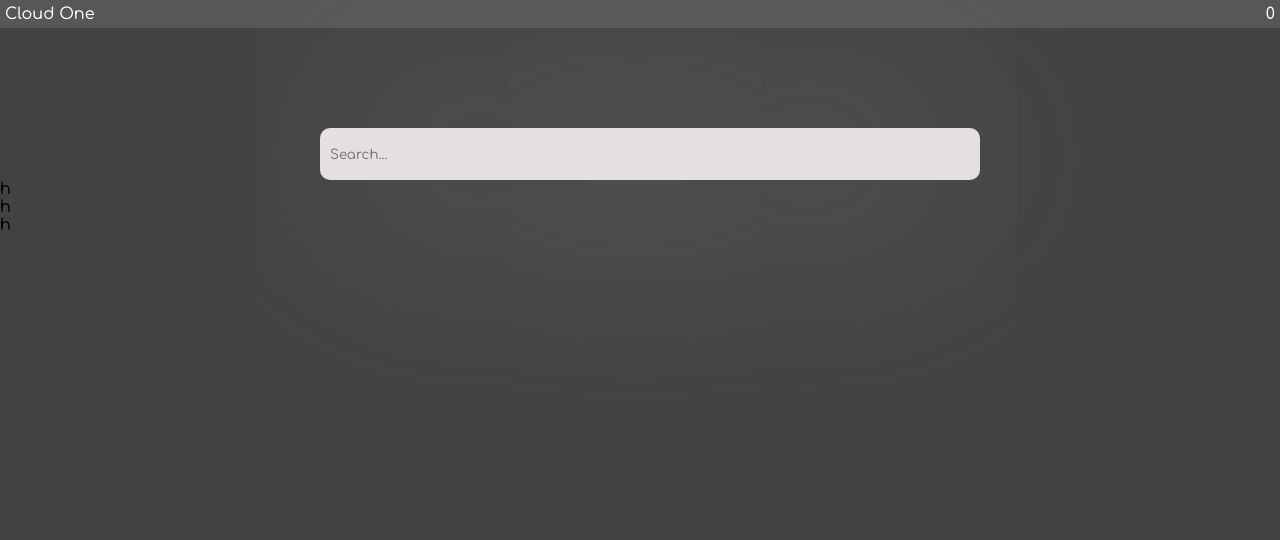
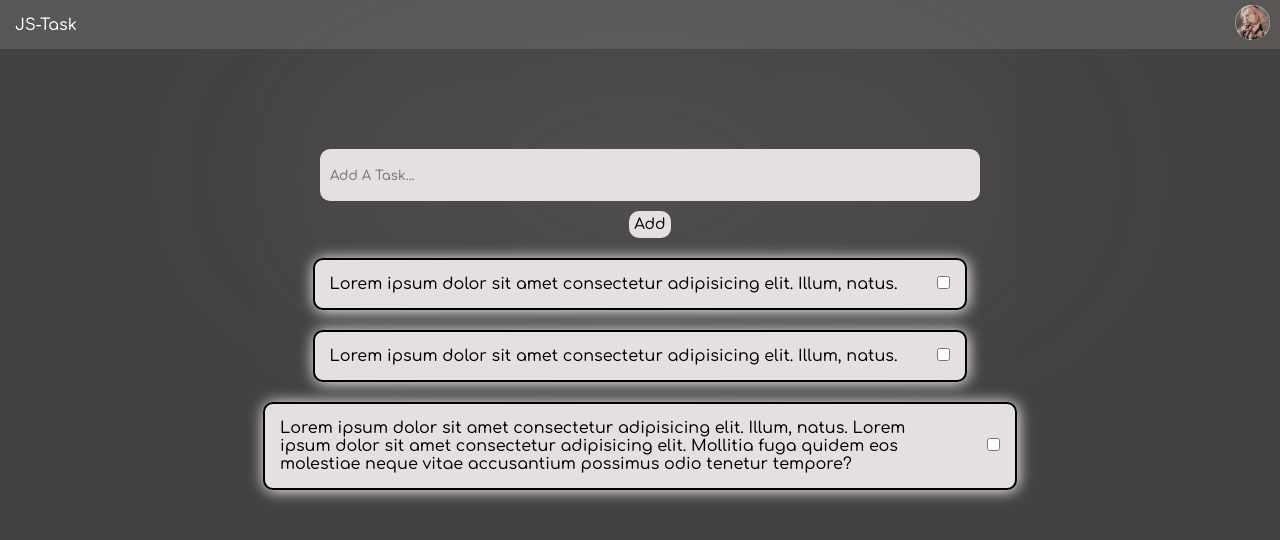
Before and after one commit to Lakshya757/JS-Task-Complete, a plain HTML site: page index.html in a window 1280 px wide. Drawn offline with Linux system fonts and the light colour scheme.

Commit message:
frontend completed

```diff
--- a/index.html
+++ b/index.html
@@ -11,28 +11,53 @@
 <link rel="stylesheet" href="style.css">
 
 <body>
-<div class="nav">
-    <div class="name">
-        Cloud One
+    <div class="nav">
+        <div class="name">
+            JS-Task
+        </div>
+        <div class="icon align">
+            <a href="#" id="profile_trigger"><img src="pfp.png" alt="Ok"></a>
+        </div>
     </div>
-    <div class="icon">
-        0
+    <div class="align">
+        <div class="search">
+            <input type="text" id="task" placeholder="Add A Task..." class="search">
+            <button class="add_btn">Add</button>
+        </div>
     </div>
-</div>
-    <div class="align"><div class="search">
-        <input type="text" id="search" placeholder="Search..." class="search">
-    </div></div>
-    <div class="cards">
-        <div class="title">
+    <div class="align">
+        <div class="cards align">
+            <div class="text">
+                Lorem ipsum dolor sit amet consectetur adipisicing elit. Illum, natus.
+
+            </div>
+            <div class="checkbox">
+                <input type="checkbox" name="completed" id="conpleted">
+            </div>
         </div>
-        <div class= "text">
-            h
+    </div>
+    <div class="align">
+        <div class="cards align">
+            <div class="text">
+                Lorem ipsum dolor sit amet consectetur adipisicing elit. Illum, natus.
+
+            </div>
+            <div class="checkbox">
+                <input type="checkbox" name="completed" id="conpleted">
+            </div>
         </div>
-        <div class="date">
-            h
-        </div>
-        <div class="time">
-            h
+    </div>
+    <div class="align">
+        <div class="cards align">
+            <div class="text">
+                Lorem ipsum dolor sit amet consectetur adipisicing elit. Illum, natus.
+                Lorem ipsum dolor sit amet consectetur adipisicing elit. Mollitia fuga quidem eos molestiae neque vitae accusantium possimus odio tenetur tempore?
+
+
+            </div>
+            <div class="checkbox">
+                <input type="checkbox" name="completed" id="conpleted">
+            </div>
         </div>
     </div>
 </body>
--- a/style.css
+++ b/style.css
@@ -1,21 +1,28 @@
 @import url('https://fonts.googleapis.com/css2?family=Comfortaa:wght@500&display=swap');
 
-*{
+* {
     margin: 0;
     padding: 0;
     font-family: 'Comfortaa', cursive;
 }
-body{
+
+body {
     background-color: #444241;
 }
-.nav{
+
+.nav {
     display: flex;
     align-items: center;
     justify-content: space-between;
     background-color: #585756;
-    color:white;
+    color: white;
     padding: 5px;
- }
+}
+
+.name{
+    margin-left: 10px;
+}
+
 .search {
     display: flex;
     align-items: center;
@@ -42,12 +49,58 @@ body{
 }
 
 .search input:focus {
-    color: white;
+    color: black;
 }
 
-.align{
+.align {
     display: flex;
     align-items: center;
     justify-content: center;
 
 }
+
+.icon {
+    padding-right: 5px;
+}
+
+.icon img {
+    width: 35px;
+}
+
+.icon a {
+    all: unset;
+}
+
+
+
+
+.add_btn {
+    background-color: #e5e0e0;
+    border: none;
+    font-size: 15px;
+    margin-top: 10px;
+    align-items: center;
+    padding: 5px;
+    border-radius: 10px;
+}
+
+.add_btn:active {
+    background-color: #fff;
+    color: #000;
+}
+
+.cards {
+    background-color: #e5e0e0;
+    border: 2px solid black;
+    padding: 15px;
+    margin-top: 20px;
+    border-radius: 10px;
+    box-shadow: 1px 1px 15px white;
+    max-width: 90vh;
+
+}
+
+.checkbox input[type='checkbox'] {
+    cursor: pointer;
+    margin-left: 40px;
+}
```
Also changed, not shown: pfp.png (added).
